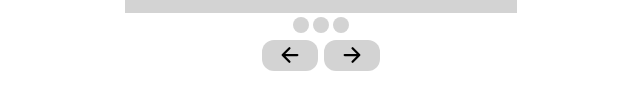
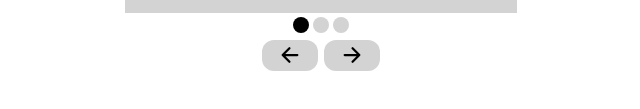
Before and after one commit to aloe-lue/image-slider, a website built with webpack: page src/index.html in a window 1280 px wide. Shown: the part 395-504 px from the top of the page, 319-959 px from the left. Built offline with nearby package versions, Linux system fonts and the light colour scheme.

Commit message:
Set property bg color black to first circle button

```diff
--- a/src/image-slider-style/style.css
+++ b/src/image-slider-style/style.css
@@ -251,3 +251,7 @@ div#image_carousel {
 .hero_image > figure > img {
   height: 100%;
 }
+
+.circles .current_image {
+  background-color: black;
+}
```
